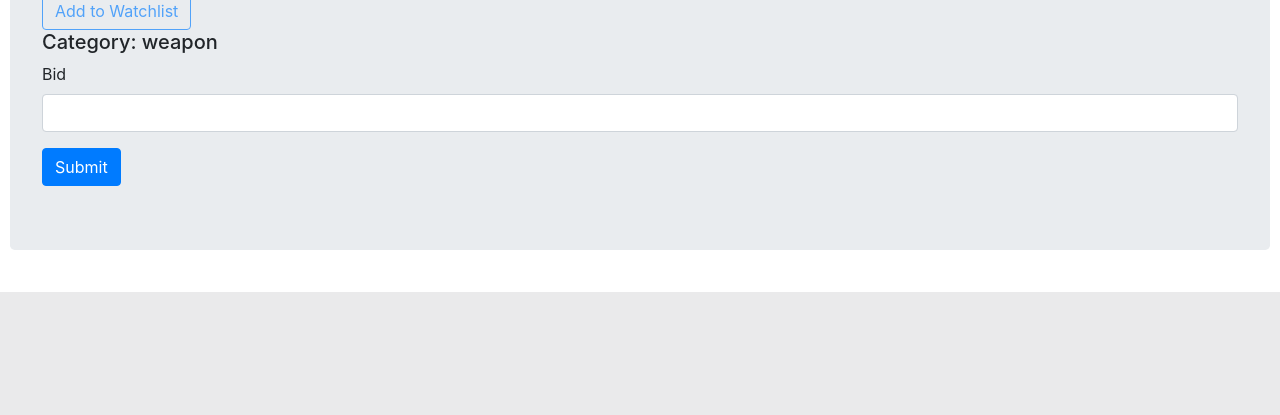
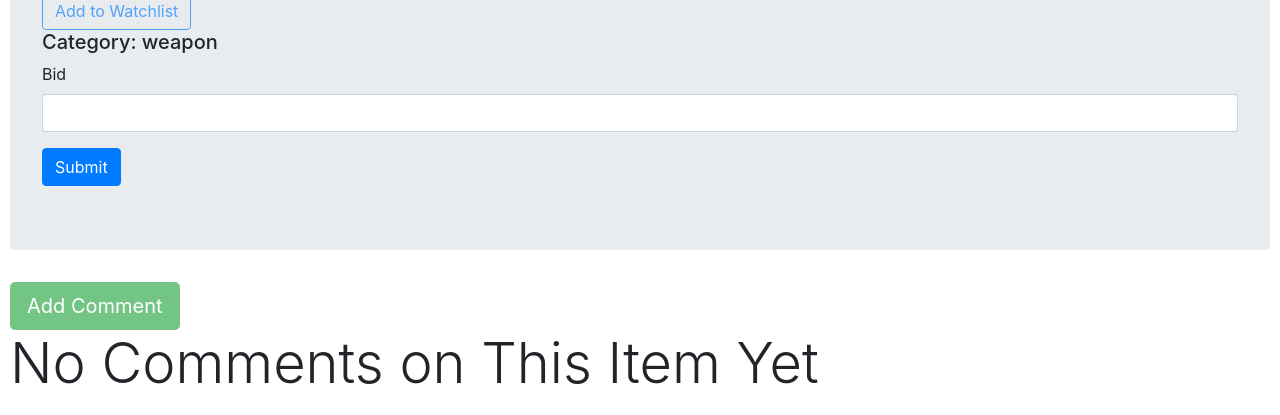
Before and after one commit to ali2538/commerce, a Django app: page /listing/2 in a window 1280 px wide. Shown: the part 763-1178 px from the top of the page. Before the commit the page ends 1055 px from the top, so only its background shows below. Run offline with Django 3.2, Linux system fonts and the light colour scheme; data comes from the database, SQL or seed files in the repository; both versions use the stored data as it was after the commit; some libraries are stand-ins or nearby versions.

Commit message:
adding comments capability working

```diff
--- a/auctions/models.py
+++ b/auctions/models.py
@@ -51,8 +51,12 @@ class Comment(models.Model):
     listing = models.ForeignKey(Listing, on_delete=models.CASCADE)
     commentBy = models.ForeignKey(
         User, on_delete=models.CASCADE, to_field='username')
+    comment_title = models.TextField(max_length=100, default='Customer Review')
     comment = models.TextField(max_length=5000)
     commentDate = models.DateTimeField(auto_now_add=True)
+
+    def __str__(self):
+        return f'Item: {self.listing} \n User: {self.commentBy} \n Comment Title: {self.comment_title} \n Comment: {self.comment} \n date: {self.commentDate}'
 
 
 class WatchList(models.Model):
--- a/auctions/templates/auctions/listing.html
+++ b/auctions/templates/auctions/listing.html
@@ -53,6 +53,46 @@
       </div>
       <button type="submit" class="btn btn-primary">Submit</button>
     </form>
+    <!-- <form action="{% url 'auctions:listing' listing_id=listing.id %}" method="POST">
+      {% csrf_token %}
+      {{new_comment_form}}
+      <div class="form-group">
+        <label for="commentText">Comment</label>
+        <input type="text" id="commentText" class="form-control" name="comment">
+      </div>
+      <button type="submit" class="btn btn-primary">Submit Comment</button>
+    </form> -->
+
   </div>
+  {% if user.is_authenticated%}
+
+      <a class="btn btn-success btn-lg" href="{% url 'auctions:add_comment' listing_id=listing.id %}"
+    role="button">Add Comment</a>
+
+
+    {% else %}
+    <a class="btn btn-success btn-lg  disabled" href="{% url 'auctions:add_comment' listing_id=listing.id %} "
+
+       role="button" title="You Must Login to Leave Comments">Add Comment</a>
+    {% endif %}
+
+    {% if comments %}
+    {% for comment in comments %}
+    <div class="list-group">
+      <a href="" class="list-group-item list-group-item-action flex-column align-items-start">
+        <div class="d-flex w-100 justify-content-between">
+          <h5 class="mb-1">{{comment.comment_title}}</h5>
+          <small>{{comment.commentDate}}</small>
+        </div>
+        <p class="mb-1">{{comment.comment}}</p>
+        <small>Comment by: {{comment.commentBy.username}}</small>
+      </a>
+      </div>
+
+    {% endfor %}
+    {% else %}
+      <h1 class="display-4">No Comments on This Item Yet</h1>
+    {% endif %}
+
 
 {% endblock body %}
--- a/auctions/urls.py
+++ b/auctions/urls.py
@@ -16,5 +16,6 @@ urlpatterns = [
          views.add_to_watchlist, name='add_to_watchlist'),
     path('remove_from_watchlist/<int:listing_id>',
          views.remove_from_watchlist, name='remove_from_watchlist'),
-    path('load_watchlist', views.load_watchlist, name='load_watchlist')
+    path('load_watchlist', views.load_watchlist, name='load_watchlist'),
+    path('add_comment/<int:listing_id>', views.add_comment, name='add_comment')
 ]
--- a/auctions/views.py
+++ b/auctions/views.py
@@ -4,7 +4,8 @@ from django.db.models import Count
 from django.http import HttpResponse, HttpResponseRedirect
 from django.shortcuts import render
 from django.urls import reverse
-from .models import User, Listing, WatchList, Bid
+from .models import User, Listing, WatchList, Bid, Comment
+from auctions.forms import NewComment
 
 
 def watchlist_count(username):
@@ -112,6 +113,8 @@ def listing(request, listing_id):
     listing_details = Listing.objects.get(pk=listing_id)
     in_watchlist = False
     watched_count = 0
+    comments = Comment.objects.filter(
+        listing=listing_details).order_by('-commentDate')
     if request.user.is_authenticated:
         if WatchList.objects.filter(user=request.user, listing_id=listing_id):
             in_watchlist = True
@@ -123,6 +126,7 @@ def listing(request, listing_id):
                 'message': f"New Bid Has to Be Higher than the Current Highest Bid '${listing_details.highestBid}'",
                 'listing': listing_details,
                 'watched_count': watched_count,
+                'comments': comments,
                 'watched': in_watchlist
             })
         else:
@@ -137,6 +141,7 @@ def listing(request, listing_id):
                 'message': f"New Bid Was Added Successfully and You Are Now the Highest Bidder",
                 'listing': listing_details,
                 'watched_count': watched_count,
+                'comments': comments,
                 'watched': in_watchlist
             })
             # return HttpResponseRedirect(reverse('auctions:listing', kwargs={
@@ -151,10 +156,12 @@ def listing(request, listing_id):
             return render(request, 'auctions/listing.html', {
                 'listing': listing_details,
                 'watched': in_watchlist,
+                'comments': comments,
                 'watched_count': watched_count
             })
         return render(request, 'auctions/listing.html', {
             'listing': listing_details,
+            'comments': comments,
             'watched': in_watchlist
         })
 
@@ -216,3 +223,26 @@ def load_watchlist(request):
     return render(request, 'auctions/watchlist.html', {
         'watchlist': user_watchlist
     })
+
+
+def add_comment(request, listing_id):
+    listing = Listing.objects.get(pk=listing_id)
+    if request.method == 'POST':
+        user = User.objects.get(username=request.user.username)
+        comment_form = NewComment(request.POST)
+        if comment_form.is_valid():
+            comment_title = comment_form.cleaned_data['new_comment_title']
+            comment_body = comment_form.cleaned_data['new_comment_body']
+            comment = Comment(listing=listing, commentBy=user,
+                              comment=comment_body, comment_title=comment_title)
+            comment.save()
+            return HttpResponseRedirect(reverse('auctions:listing', kwargs={
+                'listing_id': listing_id
+            }))
+
+    else:
+        new_comment_form = NewComment()
+        return render(request, 'auctions/new_comment.html', {
+            'comment_form': new_comment_form,
+            'listing': listing
+        })
```
Also changed, not shown: auctions/forms.py (added, +8 -0 lines), auctions/templates/auctions/new_comment.html (added, +10 -0 lines), auctions/migrations/0005_comment_comment_title.py (added), db.sqlite3.
